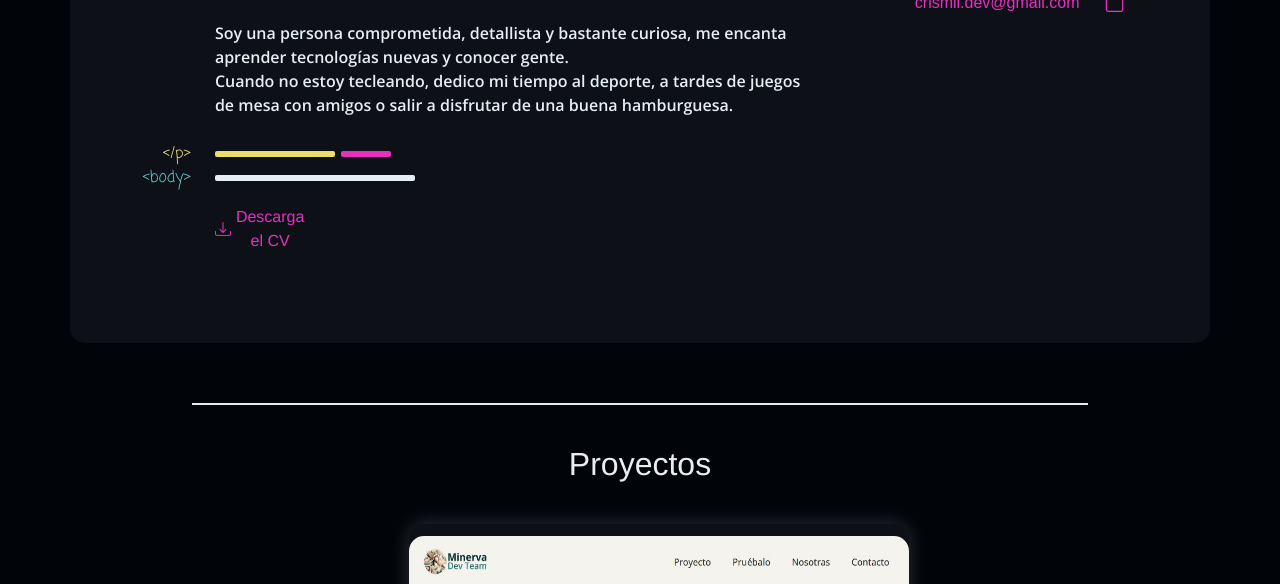
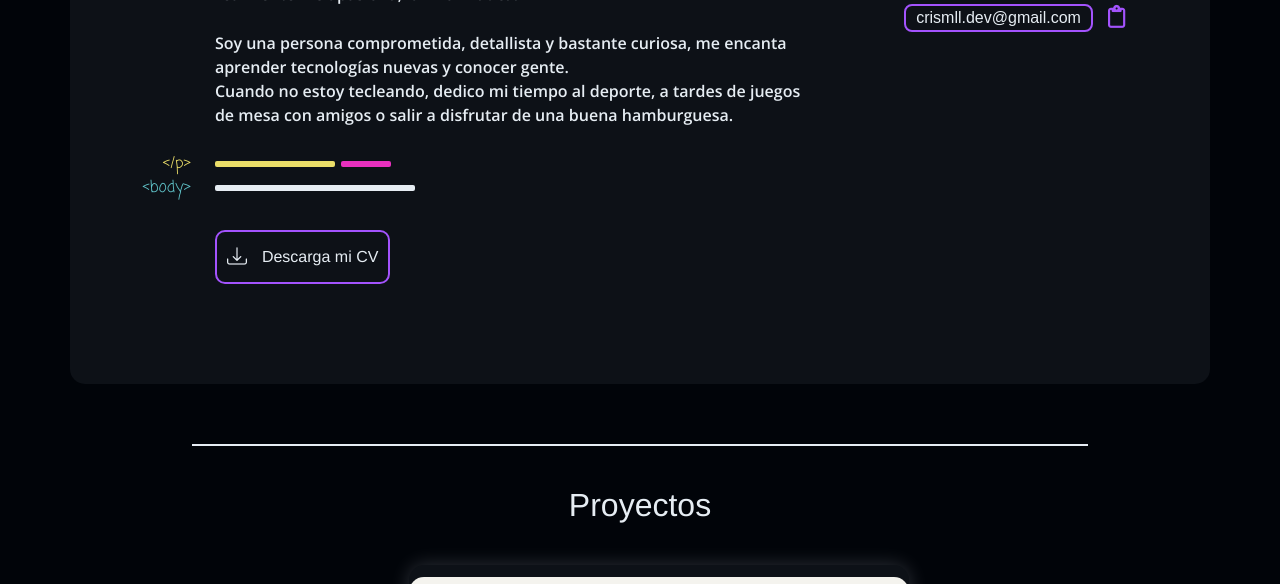
Before and after one commit to CrisMll/CrisMll.github.io, a plain HTML site: page index.html in a window 1280 px wide. Shown: the part 1868-2452 px from the top of the page. Drawn offline with nearby package versions, Linux system fonts and the light colour scheme; a web font is replaced by a local one.

Commit message:
resume button added in about me section. Some styles changes in copy-email button

```diff
--- a/css/styles.css
+++ b/css/styles.css
@@ -169,25 +169,12 @@ header {
 /*BUTTONS*/
 
 
-
-
 .contact-box {
     display: flex;
     align-items: center;
     justify-content: center;
-    gap: 3.5px;
+    gap: 10px;
 
-}
-
-.contact-box-button {
-    gap: 5px;
-    max-width: 92px;
-    background-color: transparent;
-    color: var(--color-pink);
-    border: none;
-    border-radius: 1000;
-    width: min-content;
-    margin-top: 15px;
 }
 
 .container-email {
@@ -198,9 +185,11 @@ header {
     margin-top: 10px;
 }
 
-.bi-clipboard {
+.fa-paper-plane, .fa-clipboard {
     background-color: var(--color-highlight-background);
-    color: var(--color-pink);
+    color: var(--color-highlight);
+    font-size: 23px;
+    border: none;
 }
 
 .col-2-body {color: var(--color-azul);}
@@ -320,7 +309,7 @@ header {
 
 .container-section-about {
     background-color: var(--color-highlight-background);
-    padding: 90px 20px;
+    padding: 100px 20px;
     margin: 0 auto;
     margin-bottom: 40px;
     border-radius: 15px;
@@ -364,7 +353,8 @@ header {
 .img-cris-img {
     border-radius: 45px;
     width: 100%;
-    max-width: 250px;
+    max-width: 300px;
+    margin-top: -60px;
 }
 
 .row-contact {
@@ -381,23 +371,54 @@ header {
     margin-bottom: 0;
     padding-inline: 10px;
     border-radius: 8px;
+    border: 2px solid var(--color-highlight);
+    transition: color .1s ease-in-out;
+}
+
+.email-text:hover{
+    color: var(--color-purple);
+    box-shadow:  0 0 10px rgba(186, 124, 228, 0.2);
 }
 
 .email-text a {
     text-decoration: none;
-    color: var(--color-pink);
+    color: var(--color-primary);
     font-family: var(--font-carme);
     font-weight: 400;
 
 }
 
-.bi-clipboard2-fill {
-    margin-left: 15px;
-    cursor: pointer;
+.bi-download {
+    font-weight: 450;
 }
 
-.bi-download {
-    font-weight: 450;
+.col-10-line-resume{
+    width: 300px;
+}
+
+
+.col-10-line-resume{
+    display: flex;
+    align-items: center;
+    margin-top: 30px;
+    color: var(--color-highlight);
+    color: var(--color-primary);
+}
+
+.resume-box-button {
+    gap: 15px;
+    background-color: var(--color-highlight-background);
+    color: var(--color-primary);
+    border: 2px solid var(--color-highlight);
+    padding: 10px;
+    border-radius: 10px;
+    width: max-content;
+    transition: color 0.1s ease-in-out;
+}
+
+.resume-box-button:hover{
+    color: var(--color-purple);
+    box-shadow:  0 0 10px rgba(186, 124, 228, 0.2);
 }
 
 
--- a/index.html
+++ b/index.html
@@ -167,8 +167,8 @@
 
                         <div class="row">
                             <div class="col-2 col-2-body"></div>
-                            <div class="col-10 col-10-line">
-                                <button id="cv" class="contact-box contact-box-button bi bi-download">Descarga el CV</button>
+                            <div class="col-10 col-10-line-resume">
+                                <button id="cv" class="contact-box resume-box-button"><i class="bi bi-download"></i> Descarga mi CV</button>
                             </div>
                         </div>
 
@@ -185,8 +185,10 @@
                         <div class="container-email">
                             <p class="email-text"><a href="mailto:crismll.dev@gmail.com"
                                     id="email-link">crismll.dev@gmail.com</a></p>
+
+                            <!--<button class="fa-regular fa-paper-plane" title="enviar email"></button>-->
                             <button id="copyEmail-button" class="email-clipboard" title="copiar email"
-                                onclick="copyEmail()"><i class="bi bi-clipboard"></i>
+                                onclick="copyEmail()"><i class="fa-regular fa-clipboard"></i>
                         </div>
 
 
```
